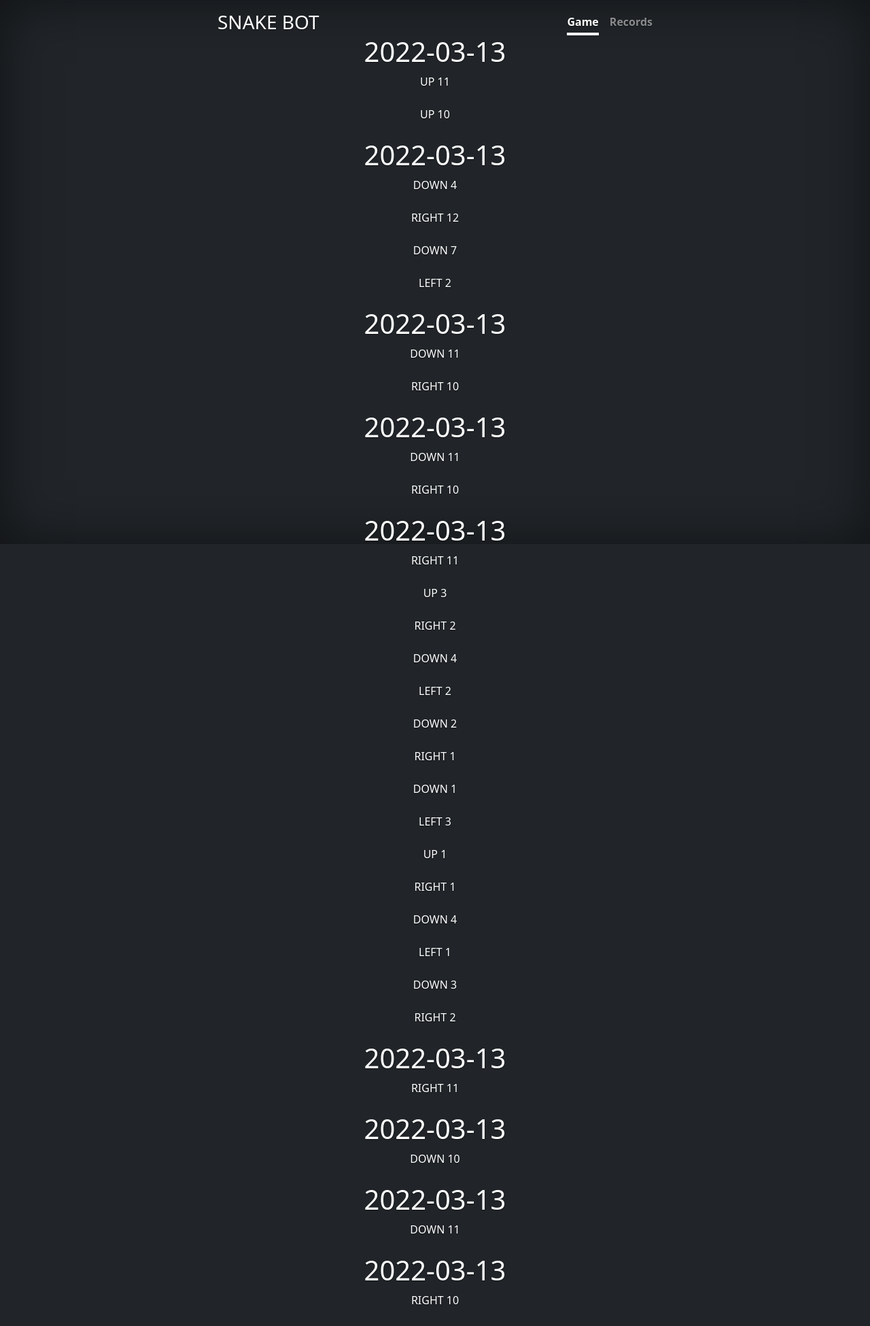
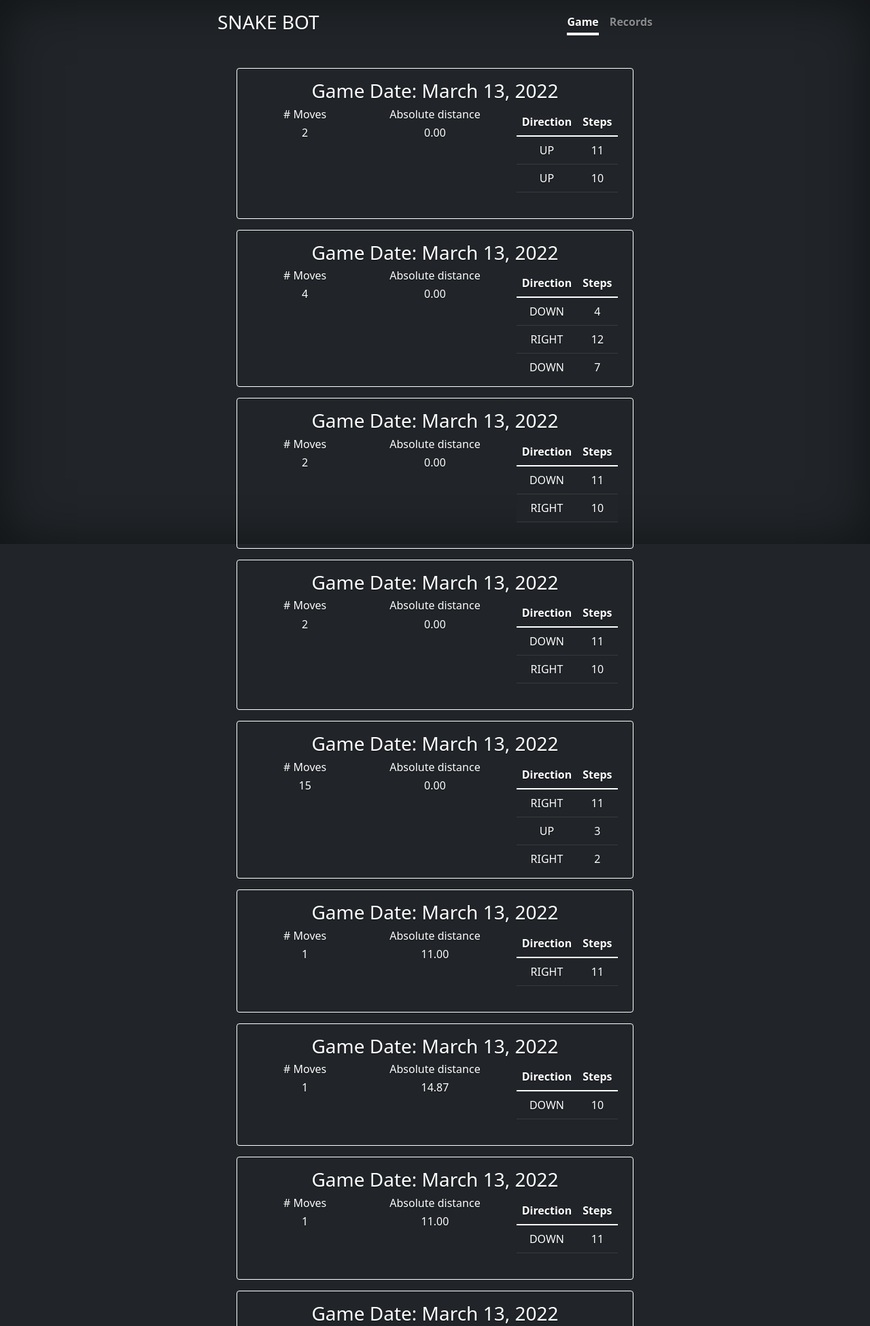
Before and after one commit to yunomer/snakebot, a Django app: page /records/ in a window 1280 px wide. Shown: the top 1950 px of the page at 68% size. Run offline with Django 3.2, Linux system fonts and the light colour scheme; data comes from the database, SQL or seed files in the repository; both versions use the stored data as it was after the commit; some libraries are stand-ins or nearby versions.

```diff
--- a/records/models.py
+++ b/records/models.py
@@ -3,6 +3,7 @@ from django.db import models
 # Create your models here.
 class GameRecord(models.Model):
     datetime = models.DateField()
+    absDistance = models.DecimalField(max_digits=19, decimal_places=2)
 
     def __str__(self):
         return str(self.datetime)
--- a/records/templates/records/gamerecord_list.html
+++ b/records/templates/records/gamerecord_list.html
@@ -1,11 +1,54 @@
 {% extends "base.html" %}
 {% block content %}
-    {% for obj in object_list %}
-        <div>
-            <h1>{{obj}}</h1>
-            {% for play in obj.plays_set.all %}
-                {{play.get_moveType_display}} {{play.spaces}} <br></br>
-            {% endfor %}
-        </div>
-    {% endfor %}
+    <div class="container mt-5">
+        {% for obj in object_list %}
+            <div class="container mb-3 h-100 d-inline-block border border-white rounded"  style="max-height: 300px">
+                <div class="row p-3">
+                    <div class="col-lg-12 text-left">
+                        <h3>
+                            Game Date: {{obj.datetime}}
+                        </h3>
+                        <div class="row gx-5">
+                            <div class="col-lg-4 text-center">
+                                <h6>
+                                    # Moves
+                                </h6>
+                                <h6>
+                                    {{obj.plays_set.all.count}}
+                                </h6>
+                            </div>
+                            <div class="col-lg-4 text-center">
+                                <h6>
+                                    Absolute distance
+                                </h6>
+                                <h6>
+                                    {{obj.absDistance}}
+                                </h6>
+                            </div>
+                            <div class="col-lg-4 text-center">
+                                <div class="table-responsive-sm" style="max-height: 150px; overflow: auto; display:inline-block;">
+                                    <table class="table table-dark">
+                                        <thead style="position: sticky; top: 0;">
+                                            <tr>
+                                            <th scope="col">Direction</th>
+                                            <th scope="col">Steps</th>
+                                            </tr>
+                                        </thead>
+                                        <tbody>
+                                            {% for play in obj.plays_set.all %}
+                                                <tr>
+                                                    <td>{{play.get_moveType_display}}</td>
+                                                    <td>{{play.spaces}}</td>
+                                                </tr>
+                                            {% endfor %}
+                                        </tbody>
+                                    </table>
+                                </div>
+                            </div>
+                        </div>
+                    </div>
+                </div>
+            </div>
+        {% endfor %}
+    </div>
 {% endblock%}
--- a/records/urls.py
+++ b/records/urls.py
@@ -8,4 +8,5 @@ from records import views
 urlpatterns = [
     path('', views.RecordView.as_view(), name='records'),
     path('create', views.createRecord, name='create'),
+    path('delete/:id', views.deleteRecord, name='delete'),
 ]
--- a/records/views.py
+++ b/records/views.py
@@ -4,6 +4,7 @@ from django.http import HttpRequest, HttpResponse
 from django.shortcuts import render
 from records.models import GameRecord, Plays
 import json
+import math
 
 class RecordView(ListView):
     model = GameRecord
@@ -12,18 +13,43 @@ def createRecord(request: HttpRequest):
     if request.method == "POST":
         date = datetime.fromtimestamp(int(request.POST["dateTime"]))
         plays = json.loads(request.POST["data"])
-        gameRecord = GameRecord.objects.create(datetime=date)
+        dx = 0
+        dy = 0
+
+        # TODO: Make this logic more efficient,
+        # Perhaps remove absDistance and create GameRecord. Query and update later.
+        for play in plays:
+            rawMoveType = play["moveType"]
+            rawSpaces = play["steps"]
+            if rawMoveType == "UP":
+                dx += rawSpaces
+            elif rawMoveType == "DOWN":
+                dx -= rawSpaces
+            elif rawMoveType == "LEFT":
+                dy -= rawSpaces
+            elif rawMoveType == "RIGHT":
+                dy += rawSpaces
+        # Calculate absolute distance
+        dh = math.sqrt((dx ** 2) + (dy ** 2))
+        gameRecord = GameRecord.objects.create(
+                datetime=date,
+                absDistance=dh
+        )
         for play in plays:
             rawMoveType = play["moveType"]
             rawSpaces = play["steps"]
             moveType = 0
             if rawMoveType == "UP":
+                dx += rawSpaces
                 moveType = 0
             elif rawMoveType == "DOWN":
+                dx -= rawSpaces
                 moveType = 1
             elif rawMoveType == "LEFT":
+                dy -= rawSpaces
                 moveType = 2
             elif rawMoveType == "RIGHT":
+                dy += rawSpaces
                 moveType = 3
 
             Plays.objects.create(
@@ -33,3 +59,7 @@ def createRecord(request: HttpRequest):
             )
 
     return HttpResponse(status=204)
+
+def deleteRecord(request: HttpRequest, id):
+    if request.method == "DELETE":
+        print("I was here")
--- a/snakebot/static/js/game.js
+++ b/snakebot/static/js/game.js
@@ -95,7 +95,7 @@ function loop() {
     })
     viewsolBtn.innerHTML = `
           <div class="col">
-                <input id="submitBtn" type="submit" value="Save Record">
+                <a href="/records/" class="btn btn-outline-light" role="button">View Result</a>
             </div>
           `
     return
--- a/snakebot/templates/base.html
+++ b/snakebot/templates/base.html
@@ -1,6 +1,6 @@
 {% load static %}
 <!DOCTYPE html>
-<html lang="en" class="h-100">
+<html lang="en" class="h-100" style="height: 100 vh">
   <head>
     <meta charset="utf-8" />
     <meta name="viewport" content="width=device-width, initial-scale=1" />
@@ -17,7 +17,7 @@
 
     <title>SnakeBot</title>
   </head>
-  <body class="d-flex h-100 text-center text-white bg-dark">
+  <body class="d-flex h-100 text-center text-white bg-dark" style="height: 100 vh">
     <div class="cover-container d-flex w-100 h-100 p-3 mx-auto flex-column">
       <header class="mb-auto">
         <div>
```
Also changed, not shown: db.sqlite3, records/migrations/0003_gamerecord_absdistance.py (added).
